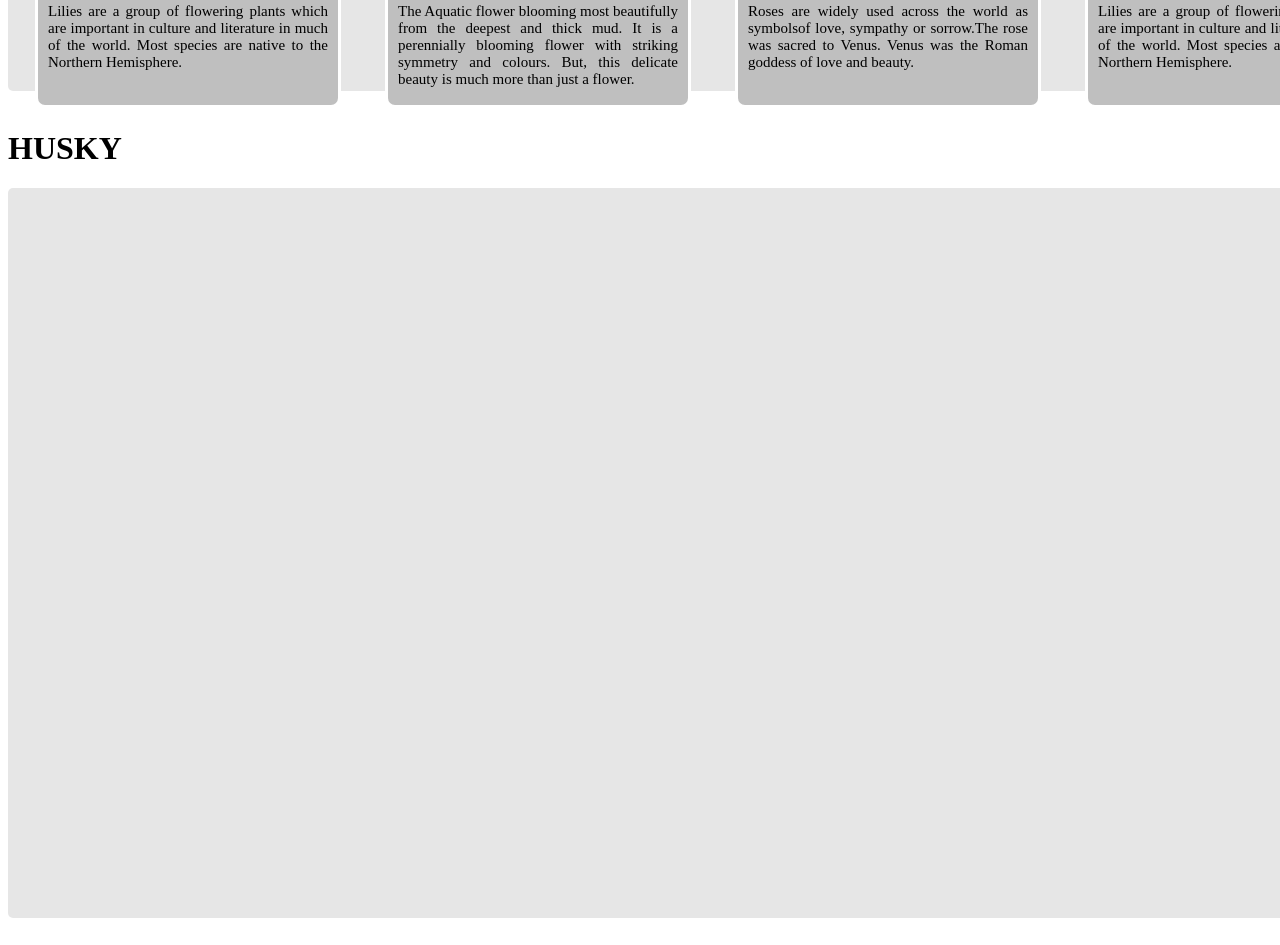
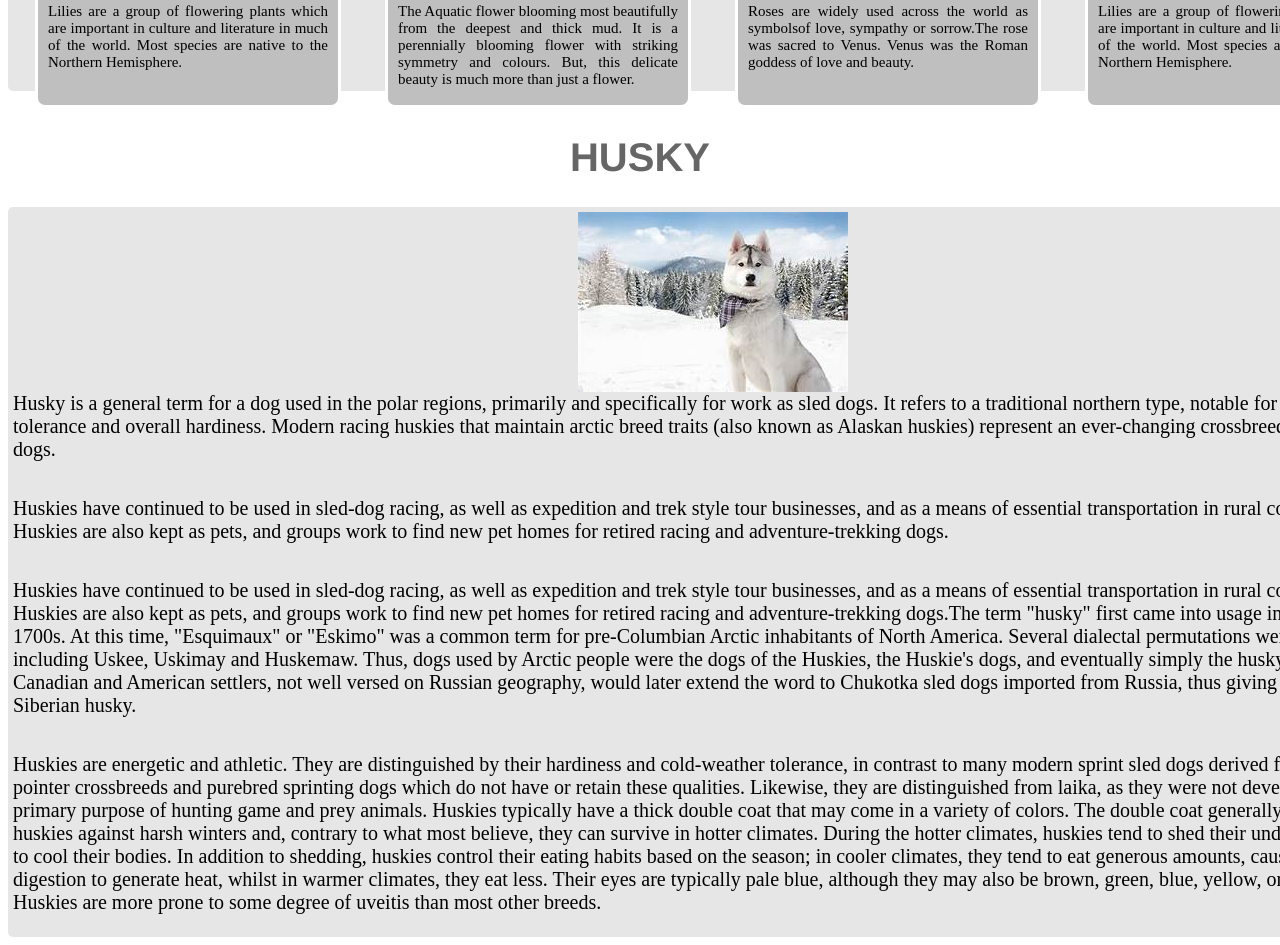
Before and after one commit to Gayatripatil1908/event-ticket, a plain HTML site: page pages/navbar.html in a window 1280 px wide. Shown: the part 738-1683 px from the top of the page. Drawn offline with Linux system fonts and the light colour scheme.

Commit message:
changes added

```diff
--- a/pages/navbar.html
+++ b/pages/navbar.html
@@ -59,6 +59,9 @@
             font-family: 'Franklin Gothic Medium', 'Arial Narrow', Arial, sans-serif;
             font-size: 40px;
             color: #666666;
+        }
+        .info{
+            font-size: 20px;
         }
     </style>
 </head>
@@ -122,8 +125,25 @@
             </p>
         </div>
     </div><br>
-    <h1 class="name">HUSKY</h1>
+    <h1 class="heading">HUSKY</h1>
     <div class="container">
+        <img src="./../img/husky.jpeg" class="dog">
+        <div class="info">
+            Husky is a general term for a dog used in the polar regions, primarily and specifically for work as sled dogs. It refers to a traditional northern type, notable for its cold-weather tolerance and overall hardiness. Modern racing huskies that maintain arctic breed traits (also known as Alaskan huskies) represent an ever-changing crossbreed of the fastest dogs.
+        </div><br><br>
+        <div class="info">
+            Huskies have continued to be used in sled-dog racing, as well as expedition and trek style tour businesses, and as a means of essential transportation in rural communities. Huskies are also kept as pets, and groups work to find new pet homes for retired racing and adventure-trekking dogs.
+        </div><br><br>
+        <div class="info">
+            Huskies have continued to be used in sled-dog racing, as well as expedition and trek style tour businesses, and as a means of essential transportation in rural communities. Huskies are also kept as pets, and groups work to find new pet homes for retired racing and adventure-trekking dogs.The term "husky" first came into usage in the mid to late 1700s. At this time, "Esquimaux" or "Eskimo" was a common term for pre-Columbian Arctic inhabitants of North America. Several dialectal permutations were in use including Uskee, Uskimay and Huskemaw. Thus, dogs used by Arctic people were the dogs of the Huskies, the Huskie's dogs, and eventually simply the husky dogs.[9][10] Canadian and American settlers, not well versed on Russian geography, would later extend the word to Chukotka sled dogs imported from Russia, thus giving rise to the term Siberian husky.
+        </div><br><br>
+
+        <div class="info">
+            Huskies are energetic and athletic. They are distinguished by their hardiness and cold-weather tolerance, in contrast to many modern sprint sled dogs derived from hound and pointer crossbreeds and purebred sprinting dogs which do not have or retain these qualities. Likewise, they are distinguished from laika, as they were not developed for the primary purpose of hunting game and prey animals.
+            Huskies typically have a thick double coat that may come in a variety of colors. The double coat generally protects huskies against harsh winters and, contrary to what most believe, they can survive in hotter climates. During the hotter climates, huskies tend to shed their undercoat regularly to cool their bodies. In addition to shedding, huskies control their eating habits based on the season; in cooler climates, they tend to eat generous amounts, causing their digestion to generate heat, whilst in warmer climates, they eat less. Their eyes are typically pale blue, although they may also be brown, green, blue, yellow, or heterochromic. Huskies are more prone to some degree of uveitis than most other breeds.
+        </div><br><br>
+
+
 
     </div>
 </body>
```
Also changed, not shown: img/husky.jpeg (added).
